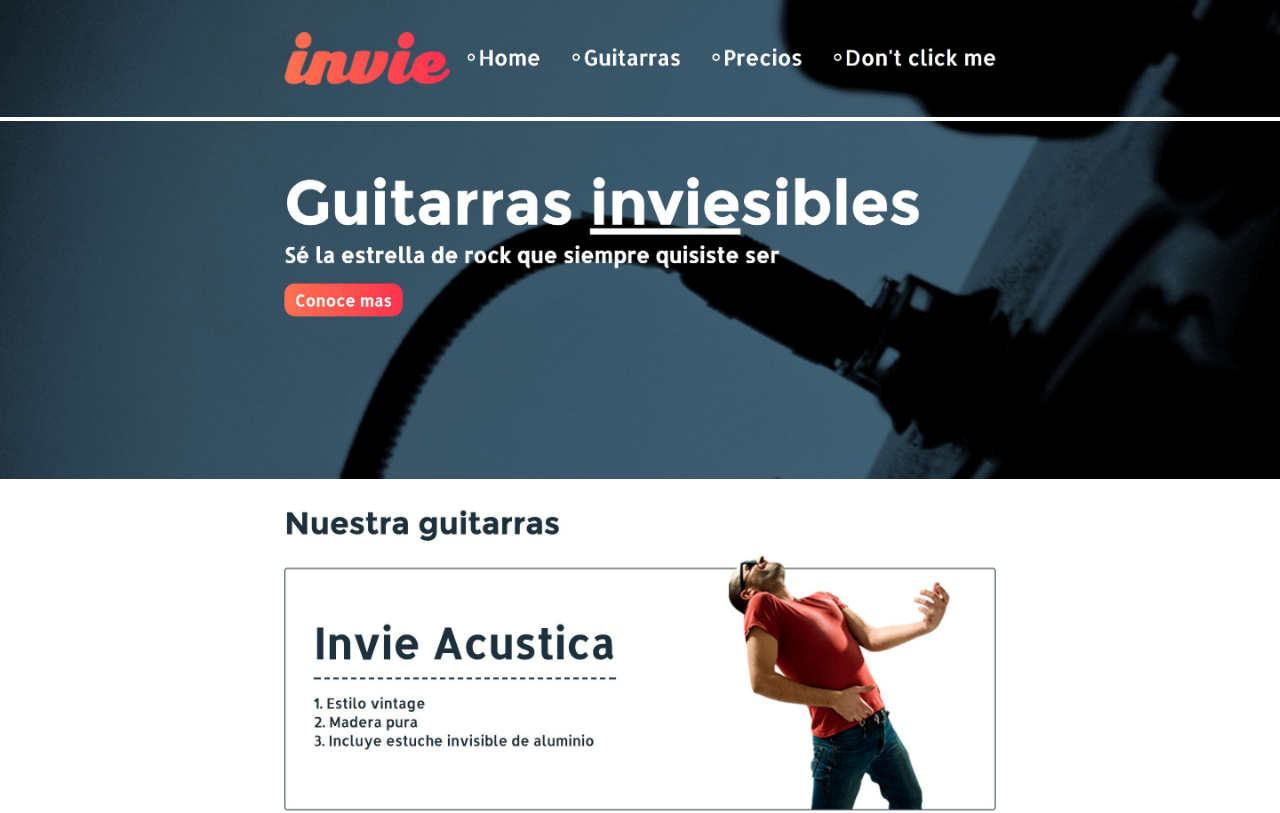
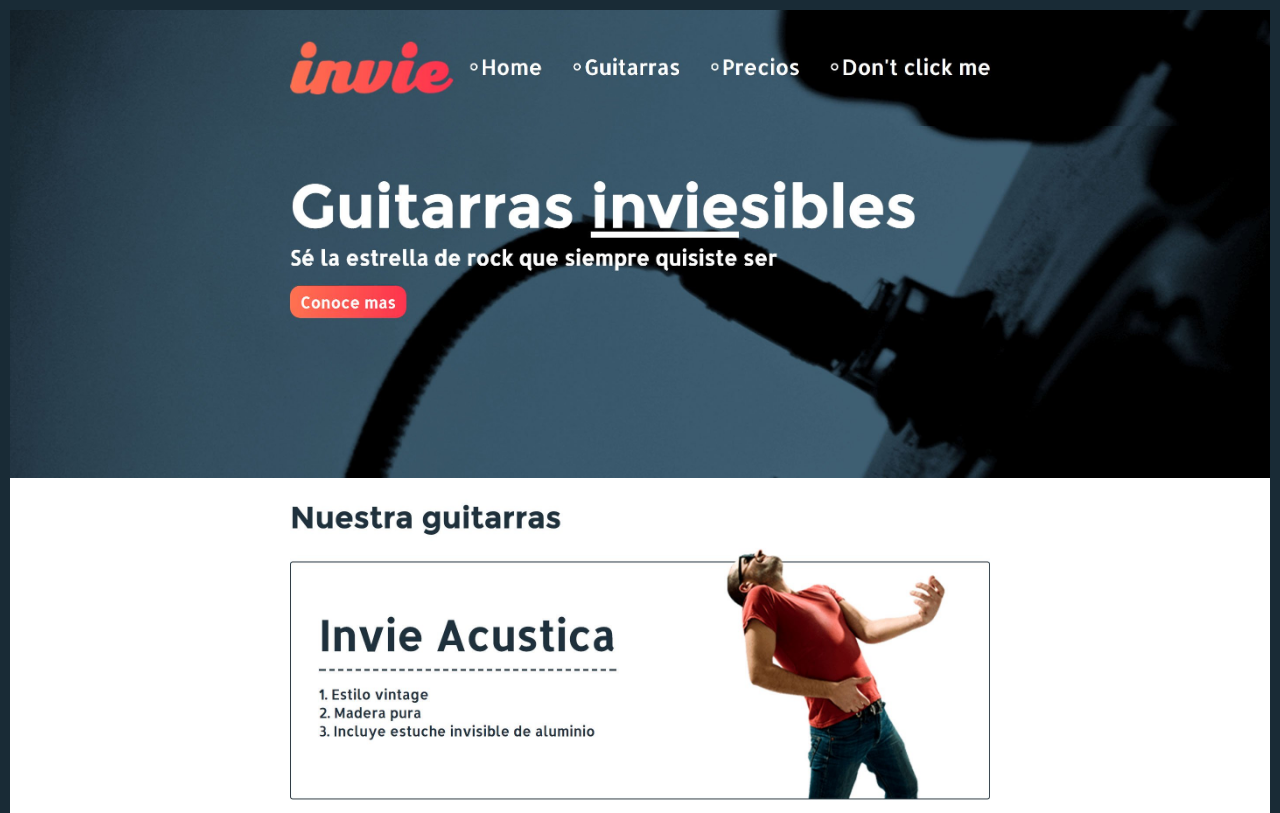
Before and after one commit to OctavioRdz17/invie-github, a plain HTML site: page index.html in a window 1280 px wide. Shown: the top 813 px of the page. Drawn offline with Linux system fonts and the light colour scheme.

Commit message:
se agregan cambios al hotfix ademas de agregar los margenes de la pagina

```diff
--- a/index.html
+++ b/index.html
@@ -7,11 +7,12 @@
     body
       {
         margin: 0;
+        border: 10px solid #192b36;
       }
     img
       {
       max-width: 100%;
-      vertical-align: 0;
+      vertical-align: top;
       }
       </style>
   </head>
```
